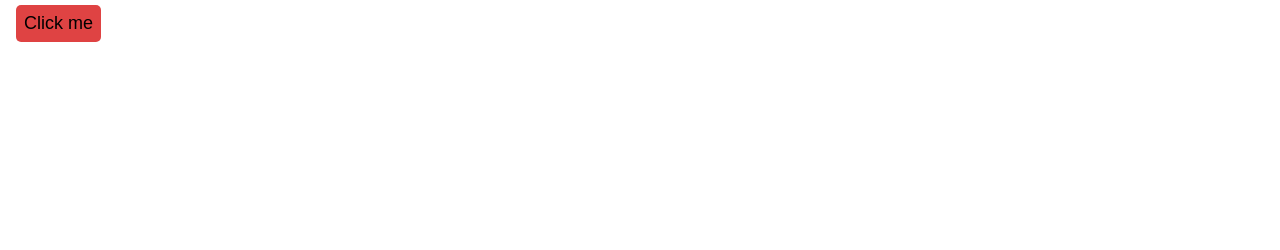
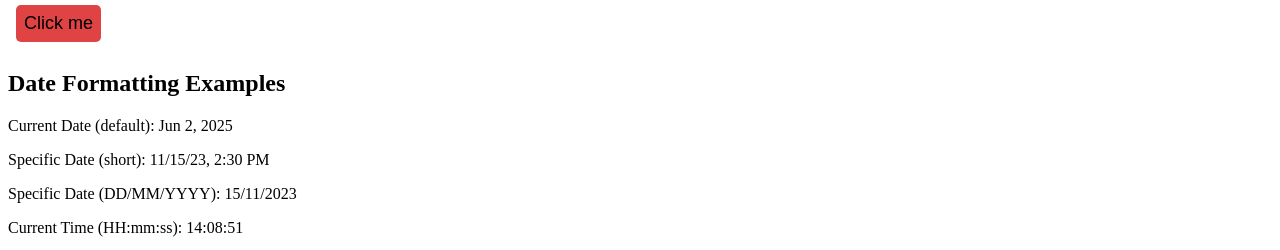
Before and after one commit to LucasAliasElvennope/Test-Angular, an Angular app: page / in a window 1280 px wide. Shown: the part 584-834 px from the top of the page. Before the commit the page ends 800 px from the top, so only its background shows below. Built offline with nearby package versions, Linux system fonts and the light colour scheme.

Commit message:
feat : added the assets folder, as well as an image and modified the json to use the image

```diff
--- a/angular.json
+++ b/angular.json
@@ -22,7 +22,8 @@
             "inlineStyleLanguage": "scss",
             "assets": [
               {
-                "glob": "**/*",
+
+                "glob": "*/",
                 "input": "src/assets",
                 "output": "assets"
               }
--- a/src/app/app.html
+++ b/src/app/app.html
@@ -1,4 +1,5 @@
 <main>
 <app-header></app-header>
 <app-hello-user></app-hello-user>
+<app-date-compo></app-date-compo>
 </main>
--- a/src/app/app.ts
+++ b/src/app/app.ts
@@ -2,11 +2,12 @@ import { Component } from '@angular/core';
 import { Header } from './header/header.component';
 import { HelloUser } from './hello-user/hello-user';
 import { MajusculePipe } from './majuscule-pipe';
+import { DateCompo } from './date-compo/date-compo';
 
 @Component({
   selector: 'app-root',
   templateUrl: './app.html',
   styleUrl: './app.scss',
-  imports: [Header, HelloUser]
+  imports: [Header, HelloUser, DateCompo]
 })
 export class App {}
--- /dev/null
+++ b/src/app/date-compo/date-compo.html
@@ -0,0 +1,6 @@
+<h2>Date Formatting Examples</h2>
+
+<p>Current Date (default): {{ currentDate | date }}</p>
+<p>Specific Date (short): {{ specificDate | date:'short' }}</p>
+<p>Specific Date (DD/MM/YYYY): {{ specificDate | date:'dd/MM/yyyy' }}</p>
+<p>Current Time (HH:mm:ss): {{ currentDate | date:'HH:mm:ss' }}</p>
--- /dev/null
+++ b/src/app/date-compo/date-compo.ts
@@ -0,0 +1,13 @@
+import { Component } from '@angular/core';
+import { CommonModule } from '@angular/common';
+
+@Component({
+  selector: 'app-date-compo',
+  imports: [CommonModule],
+  templateUrl: './date-compo.html',
+  styleUrl: './date-compo.scss'
+})
+export class DateCompo {
+  currentDate: Date = new Date();
+  specificDate: Date = new Date(2023, 10, 15, 14, 30, 0);
+}
--- a/src/app/header/header.component.html
+++ b/src/app/header/header.component.html
@@ -2,5 +2,5 @@
     <h1>Test Angular</h1>
     <p>Blah blah blah</p>
     <button (click)="afficherAlerte()">Afficher une alerte</button>
-    <img [src]="Image" alt="Logo">
+    <img [src]="image" alt="Logo">
 </header>
--- a/src/app/header/header.component.ts
+++ b/src/app/header/header.component.ts
@@ -1,4 +1,6 @@
 import { Component } from '@angular/core';
+import{CommonModule} from '@angular/common';
+
 @Component({
   selector: 'app-header',
   templateUrl: './header.component.html',
@@ -6,7 +8,7 @@ import { Component } from '@angular/core';
 })
 export class Header {
 
-  Image : string ="src/assets/gg.png";
+  image : string = "src/assets/gg.png";
 
   afficherAlerte() {
     alert('Salut');
```
Also changed, not shown: src/app/date-compo/date-compo.scss (added), 1 other file (tests, documents, lock files or other folders).
